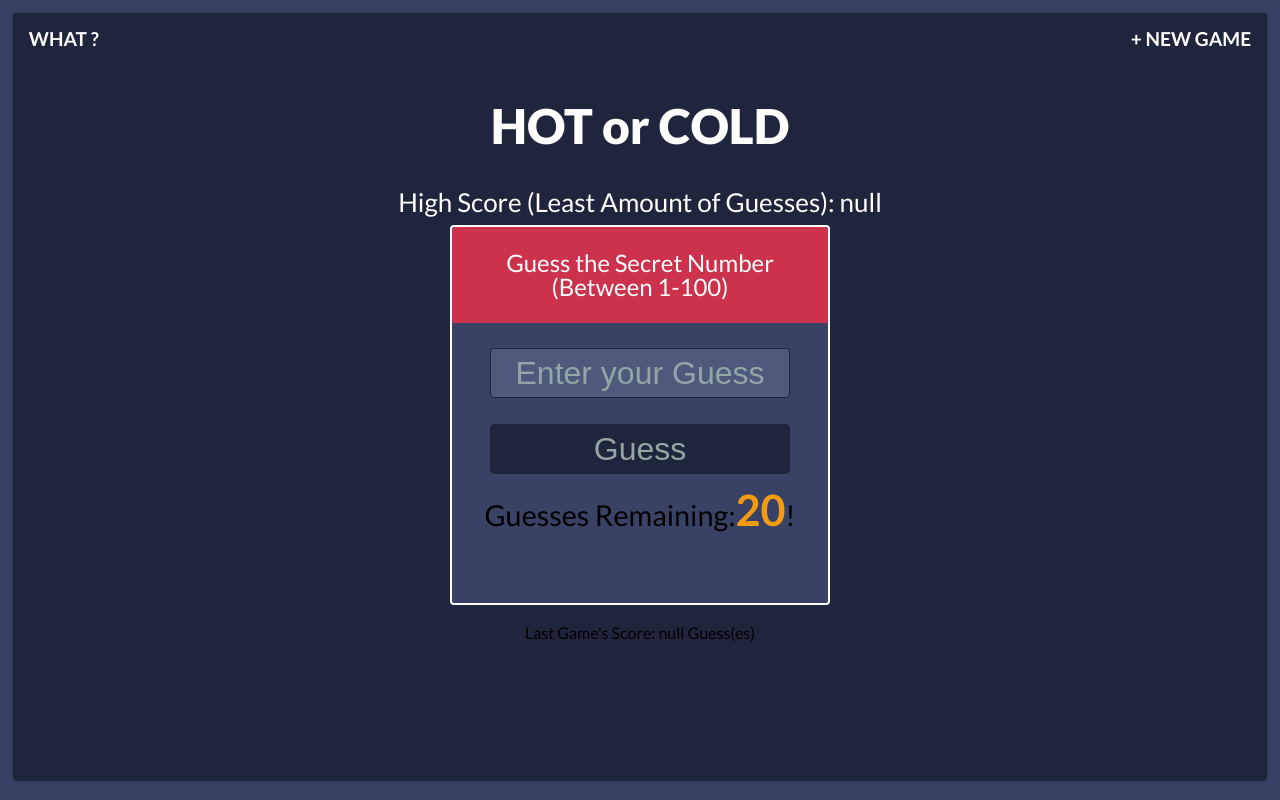
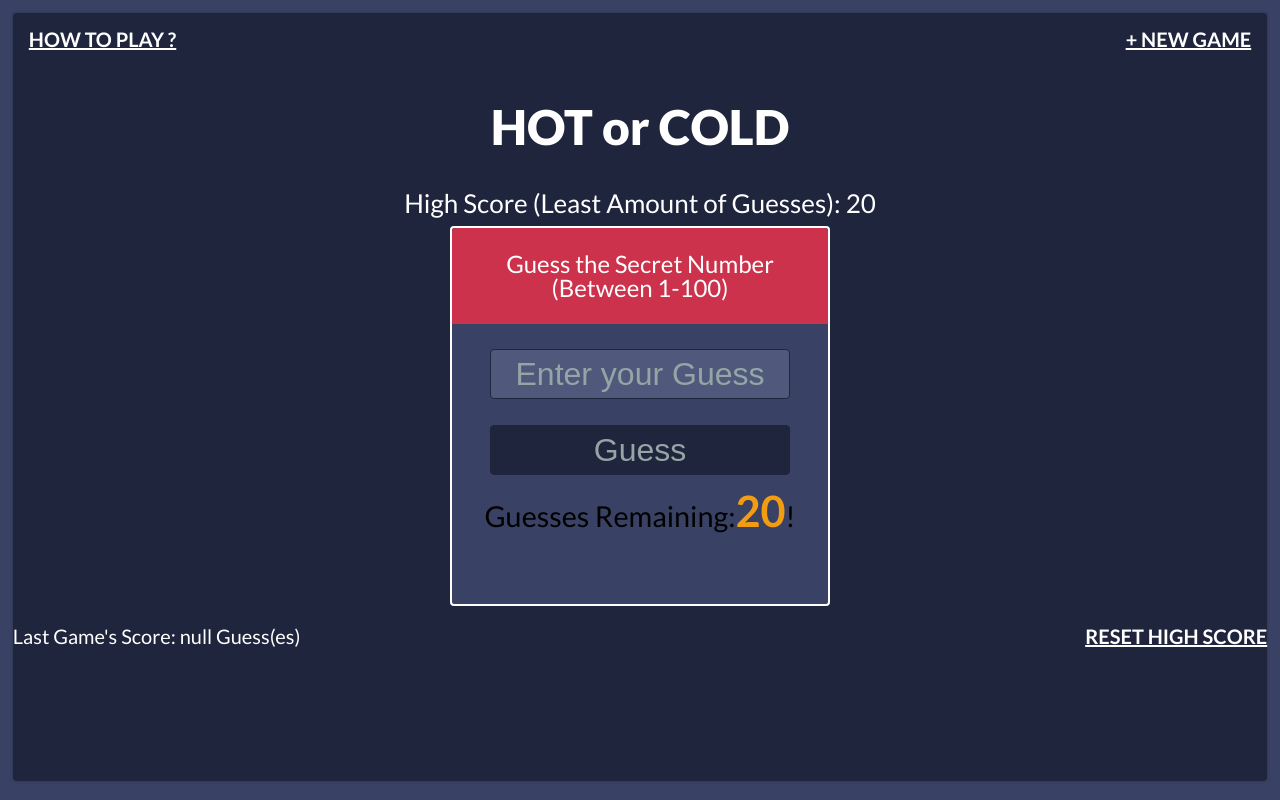
Before and after one commit to mcooperstein/hot-or-cold-game, a plain HTML site: page index.html in a window 1280 px wide. Drawn offline with nearby package versions, Linux system fonts and the light colour scheme.

Commit message:
clear local storage option
-added option to clear local storage to reset high score
-minor html/css edits

```diff
--- a/css/style.css
+++ b/css/style.css
@@ -48,6 +48,7 @@ body {
 a {
     text-decoration: none;
     color: black;
+    cursor: pointer;
 }
 
 ul li {
@@ -70,10 +71,11 @@ nav {
     padding: 1em;
 }
 
-nav ul li {
+nav ul li,
+#reset {
     text-transform: uppercase;
     font-weight: 700;
-    font-size: 1.2em;
+    font-size: 20px;
 }
 
 nav ul li:first-child {
@@ -84,8 +86,10 @@ nav ul li:last-child {
     float: right;
 }
 
-nav a {
+nav a,
+#reset {
     color: #fff;
+    text-decoration: underline;
 }
 
 h1 {
@@ -314,3 +318,16 @@ header > h3 {
     font-size: 26px;
     margin-bottom: 10px;
 }
+
+#last-game {
+    color: white;
+    font-size: 20px;
+    margin-bottom: 20px;
+    float: left;
+}
+
+#reset {
+    cursor: pointer;
+    margin-bottom: 20px;
+    float: right;
+}
--- a/index.html
+++ b/index.html
@@ -19,8 +19,8 @@
         <!-- Top Navigation -->
         <nav>
             <ul class="clearfix">
-                <li><a class="what" href="#">What ?</a></li>
-                <li><a class="new" href="#">+ New Game</a></li>
+                <li><a class="what" href="#">How to Play ?</a></li>
+                <li><a class="new">+ New Game</a></li>
             </ul>
         </nav>
 
@@ -36,7 +36,7 @@
                         <li>3. You will <strong>get feedback</strong> on how close ("hot") or far ("cold") your guess is.</li>
                     </ul>
                     <p>So, Are you ready?</p>
-                    <a class="close" href="#">Got It!</a>
+                    <a class="close">Got It!</a>
                 </div>
             </div>
         </div>
@@ -63,7 +63,8 @@
         </ul>
 
     </section>
-    <h3>Last Game's Score: <span id="lastScore">20</span> Guess(es)</h3>
+    <h3 id="last-game">Last Game's Score: <span id="lastScore">20</span> Guess(es)</h3>
+    <h3 id="reset">Reset High Score</h3>
     <!-- JavaScript -->
     <script src="https://ajax.googleapis.com/ajax/libs/jquery/1.10.2/jquery.min.js"></script>
     <script type="text/javascript" src="js/app.js"></script>
--- a/js/app.js
+++ b/js/app.js
@@ -9,6 +9,10 @@ $(document).ready(function () {
     var newScore = 1;
     var score = 20;
     var highscore = localStorage.getItem("high-score");
+    if (highscore == null) {
+        highscore = 20;
+        localStorage.setItem("high-score", highscore);
+    }
     //Display the high score that is saved in the local storage
     $("#highScore").text(highscore);
     //Display the score of the previous game
@@ -109,7 +113,8 @@ $(document).ready(function () {
             //save the score that will be displayed as previous game's data into local storage
             localStorage.setItem("last-score", lastGame);
 
-            if (newScore < highscore) {
+            //if highscore, alert the player and save highscore to local storage
+            if (highscore != null && newScore < highscore) {
                 highscore = newScore;
                 localStorage.setItem("high-score", highscore);
                 alert("High Score!!!");
@@ -123,9 +128,7 @@ $(document).ready(function () {
         var guessedNumber = $('#userGuess').val();
         var newGuess = guessedNumber;
         $("#guessList").show();
-        //validate all the numbers
         validation(guessedNumber);
-
     });
 
     $(document).on('keypress', function (e) {
@@ -135,10 +138,15 @@ $(document).ready(function () {
             var guessedNumber = parseInt($('#userGuess').val(), 10);
             var newGuess = guessedNumber;
             $("#guessList").show();
-            //validate all the numbers
             validation(guessedNumber);
+        }
+    });
 
-        }
+    // Clear the Local Storage to erase high score and previous game data
+    $("#reset").click(function () {
+        window.localStorage.clear();
+        location.reload();
+        return false;
     });
 
     // Display information modal box
```
